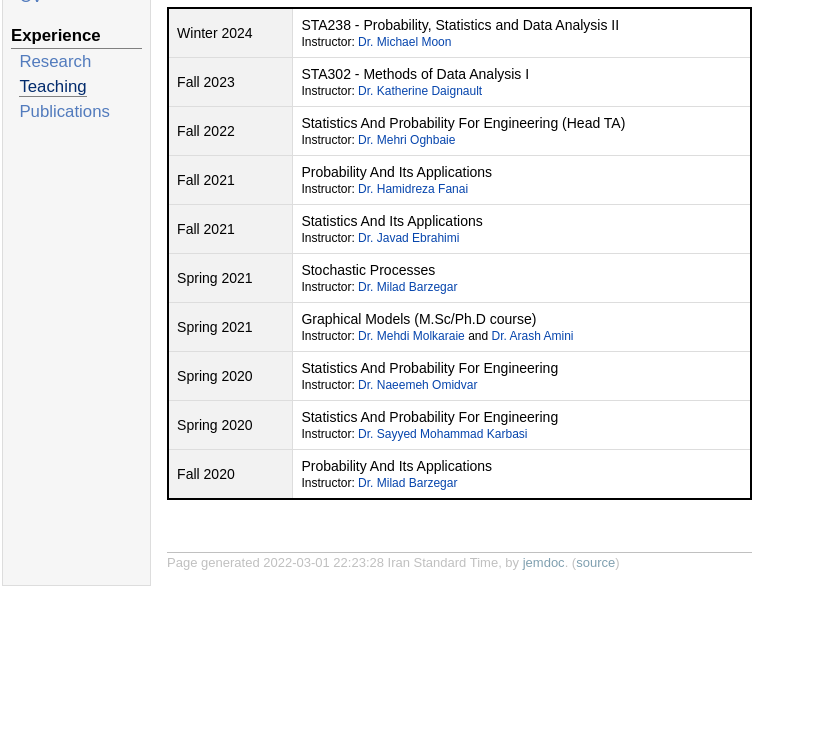
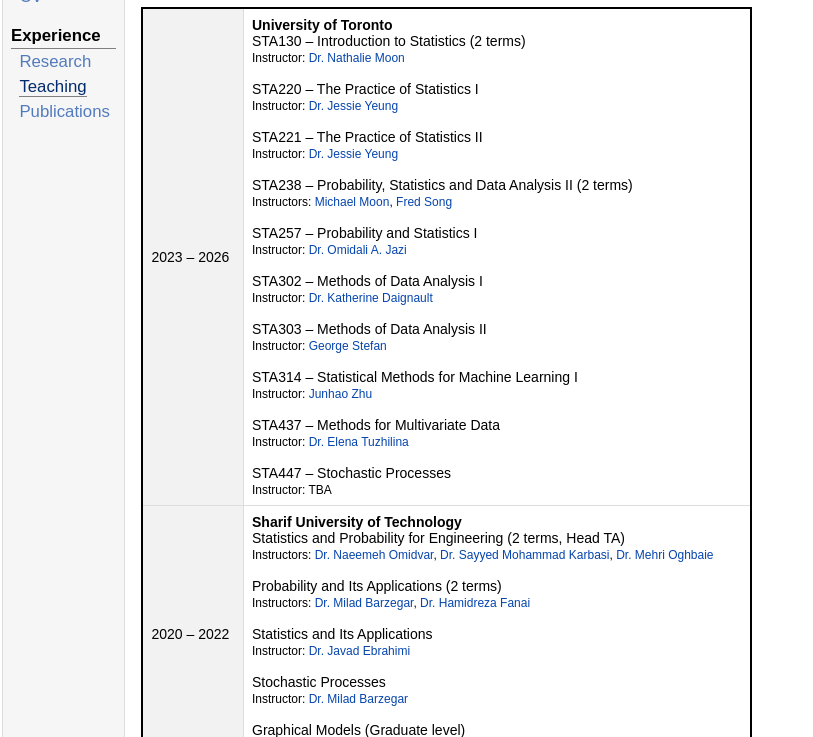
Before and after one commit to arian-hashemzadeh/arian-hashemzadeh.github.io, a plain HTML site: page teaching.html in a window 1280 px wide. Shown: the part 102-839 px from the top of the page, without its empty margins (0-813 px from the left). Before the commit the page ends 800 px from the top, so only its background shows below. Drawn offline with Linux system fonts and the light colour scheme.

Commit message:
Update teaching.html

```diff
--- a/teaching.html
+++ b/teaching.html
@@ -79,59 +79,82 @@
   </style>
 </head>
 <body>
-
 <section>
   <h2>Teaching Assistant</h2>
+
   <table>
+    <!-- University of Toronto -->
     <tr>
-        <th>Winter 2024</th>
-        <td>STA238 - Probability, Statistics and Data Analysis II<br>
-          <small>Instructor: <a href="https://www.statistics.utoronto.ca/people/directories/graduate-students/michael-jongho-moon">Dr. Michael Moon</a></small></td>
+      <th>2023 – 2026</th>
+      <td>
+        <strong>University of Toronto</strong><br>
+
+        STA130 – Introduction to Statistics (2 terms)<br>
+        <small>Instructor: <a href="https://www.statistics.utoronto.ca/people/directories/all-faculty/nathalie-moon">Dr. Nathalie Moon</a></small><br><br>
+
+        STA220 – The Practice of Statistics I<br>
+        <small>Instructor: <a href="https://www.statistics.utoronto.ca/people/directories/all-faculty/jessie-yeung">Dr. Jessie Yeung</a></small><br><br>
+
+        STA221 – The Practice of Statistics II<br>
+        <small>Instructor: <a href="https://www.statistics.utoronto.ca/people/directories/all-faculty/jessie-yeung">Dr. Jessie Yeung</a></small><br><br>
+
+        STA238 – Probability, Statistics and Data Analysis II (2 terms)<br>
+        <small>Instructors:
+          <a href="https://www.statistics.utoronto.ca/people/directories/graduate-students/michael-jongho-moon">Michael Moon</a>,
+          <a href="https://www.statistics.utoronto.ca/people/directories/graduate-students/fred-haochen-song">Fred Song</a>
+        </small><br><br>
+
+        STA257 – Probability and Statistics I<br>
+        <small>Instructor: <a href="https://www.utm.utoronto.ca/math-cs-stats/people/omidali-omid-aghababaei-jazi">Dr. Omidali A. Jazi</a></small><br><br>
+
+        STA302 – Methods of Data Analysis I<br>
+        <small>Instructor: <a href="https://www.statistics.utoronto.ca/people/directories/all-faculty/katherine-daignault">Dr. Katherine Daignault</a></small><br><br>
+
+        STA303 – Methods of Data Analysis II<br>
+        <small>Instructor: <a href="https://www.linkedin.com/in/george-stefan/?originalSubdomain=ca">George Stefan</a></small><br><br>
+
+        STA314 – Statistical Methods for Machine Learning I<br>
+        <small>Instructor: <a href="https://j0eyjoey.github.io/junhaozhu98/">Junhao Zhu</a></small><br><br>
+
+        STA437 – Methods for Multivariate Data<br>
+        <small>Instructor: <a href="https://elenatuzhilina.github.io/">Dr. Elena Tuzhilina</a></small><br><br>
+
+        STA447 – Stochastic Processes<br>
+        <small>Instructor: TBA</small>
+      </td>
     </tr>
+
+    <!-- Sharif University of Technology -->
     <tr>
-        <th>Fall 2023</th>
-        <td>STA302 - Methods of Data Analysis I<br>
-          <small>Instructor: <a href="https://www.statistics.utoronto.ca/people/directories/all-faculty/katherine-daignault">Dr. Katherine Daignault</a></small></td>
-      </tr>
-      <tr>
-        <th>Fall 2022</th>
-        <td>Statistics And Probability For Engineering (Head TA)<br>
-          <small>Instructor: <a href="https://www.linkedin.com/in/mehri-oghbaei-44229580/">Dr. Mehri Oghbaie</a></small></td>
-      </tr>
-      <tr>
-        <th>Fall 2021</th>
-        <td>Probability And Its Applications<br>
-          <small>Instructor: <a href="http://math.sharif.ir/faculties/fanai">Dr. Hamidreza Fanai</a></small></td>
-      </tr>
-      <tr>
-        <th>Fall 2021</th>
-        <td>Statistics And Its Applications<br>
-          <small>Instructor: <a href="http://math.sharif.ir/faculties/ebrahimi">Dr. Javad Ebrahimi</a></small></td>
-      </tr>
-      <tr>
-        <th>Spring 2021</th>
-        <td>Stochastic Processes<br>
-          <small>Instructor: <a href="https://scholar.google.com/citations?user=FaWcq34AAAAJ&hl=en">Dr. Milad Barzegar</a></small></td>
-      </tr>
-      <tr>
-        <th>Spring 2021</th>
-        <td>Graphical Models (M.Sc/Ph.D course)<br>
-          <small>Instructor: <a href="https://www.statistics.utoronto.ca/people/directories/all-faculty/mehdi-molkaraie">Dr. Mehdi Molkaraie</a> and <a href="http://sharif.ir/~aamini/">Dr. Arash Amini</a></small></td>
-      </tr>
-      <tr>
-        <th>Spring 2020</th>
-        <td>Statistics And Probability For Engineering<br>
-          <small>Instructor: <a href="https://scholar.google.com.hk/citations?user=vopxteUAAAAJ&hl=en">Dr. Naeemeh Omidvar</a></small></td>
-      </tr>
-      <tr>
-        <th>Spring 2020</th>
-        <td>Statistics And Probability For Engineering<br>
-          <small>Instructor: <a href="http://sharif.edu/~m.karbasi/">Dr. Sayyed Mohammad Karbasi</a></small></td>
-      </tr>
-      <tr>
-        <th>Fall 2020</th>
-        <td>Probability And Its Applications<br>
-          <small>Instructor: <a href="https://scholar.google.com/citations?user=FaWcq34AAAAJ&hl=en">Dr. Milad Barzegar</a></small></td>
+      <th>2020 – 2022</th>
+      <td>
+        <strong>Sharif University of Technology</strong><br>
+
+        Statistics and Probability for Engineering (2 terms, Head TA)<br>
+        <small>Instructors:
+          <a href="https://scholar.google.com.hk/citations?user=vopxteUAAAAJ&hl=en">Dr. Naeemeh Omidvar</a>,
+          <a href="http://sharif.edu/~m.karbasi/">Dr. Sayyed Mohammad Karbasi</a>,
+          <a href="https://www.linkedin.com/in/mehri-oghbaei-44229580/">Dr. Mehri Oghbaie</a>
+        </small><br><br>
+
+        Probability and Its Applications (2 terms)<br>
+        <small>Instructors:
+          <a href="https://scholar.google.com/citations?user=FaWcq34AAAAJ&hl=en">Dr. Milad Barzegar</a>,
+          <a href="http://math.sharif.ir/faculties/fanai">Dr. Hamidreza Fanai</a>
+        </small><br><br>
+
+        Statistics and Its Applications<br>
+        <small>Instructor: <a href="http://math.sharif.ir/faculties/ebrahimi">Dr. Javad Ebrahimi</a></small><br><br>
+
+        Stochastic Processes<br>
+        <small>Instructor: <a href="https://scholar.google.com/citations?user=FaWcq34AAAAJ&hl=en">Dr. Milad Barzegar</a></small><br><br>
+
+        Graphical Models (Graduate level)<br>
+        <small>Instructors:
+          <a href="https://www.statistics.utoronto.ca/people/directories/all-faculty/mehdi-molkaraie">Dr. Mehdi Molkaraie</a> &amp;
+          <a href="http://sharif.ir/~aamini/">Dr. Arash Amini</a>
+        </small>
+      </td>
     </tr>
   </table>
 </section>
```
Lines whose indentation alone changed are shown as unchanged.
